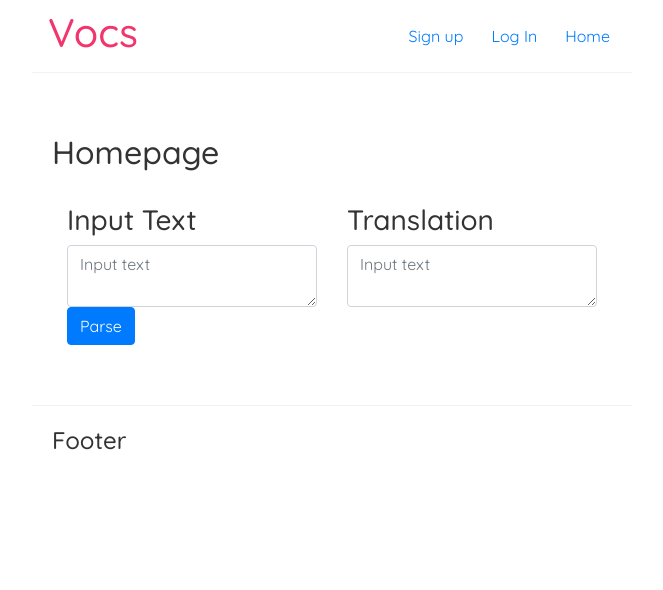
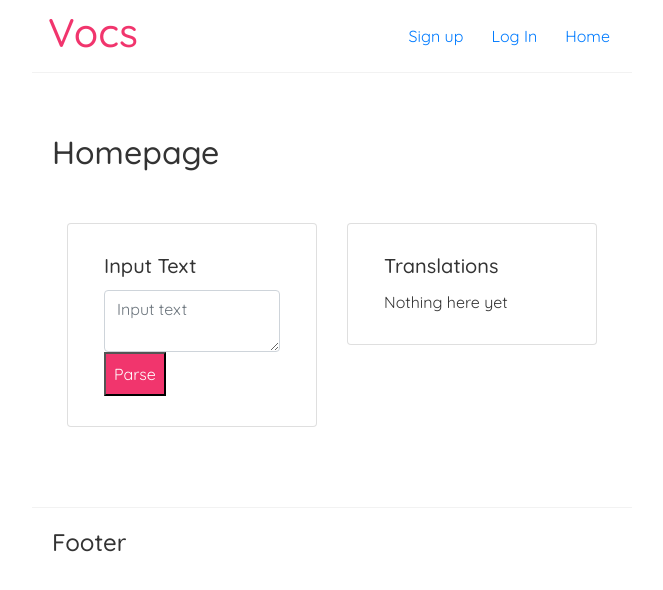
Before and after one commit to TetianaHrunyk/VocabularyLearningApp, a React (Create React App) app: page / in a window 1280 px wide. Shown: the top 590 px of the page, without its empty margins (308-971 px from the left). Built offline with nearby package versions, Linux system fonts and the light colour scheme.

Commit message:
make homepage work, shitty layout

```diff
--- a/src/components/CustomDeck.js
+++ /dev/null
@@ -1,35 +0,0 @@
-import Card from "react-bootstrap/Card"
-
-const CustomDeck = ({text}) => {
-/*    const cards = text.split(" ").map( (elem) => {
-        return (<Card>
-                    <Card.Body>
-                        <Card.Title>
-                            elem
-                        </Card.Title>
-                    </Card.Body>
-                </Card>
-        )
-    })
-
-    return (
-        <Card.CardDeck>
-            {cards}
-        </Card.CardDeck>
-    );*/
-    return (
-        text.split(" ").map((elem) => {
-            return (
-            <span className="parsed">
-                <button >
-                    {elem}
-                </button>
-            </span>
-            )
-        })
-    )
-}
-
-
-
-export default CustomDeck;
--- a/src/components/CustomForm.js
+++ /dev/null
@@ -1,34 +0,0 @@
-import Form from "react-bootstrap/Form"
-import {Col, Row, Container, Button} from "react-bootstrap"
-
-const CustomForm = ( {text, parsed, handleParse, handleText}) => {
-
-    return (
-            <Container>
-                <Row>
-                    <Col>
-                        <h3>Input Text</h3>
-                    </Col>
-                    <Col>
-                        <h3>Translation</h3>
-                    </Col>
-                </Row>
-                <Row>
-                    <Col>
-                        <Form.Control
-                            as='textarea'
-                            placeholder='Input text'
-                            value = {text}
-                            onChange={handleText}
-                        />
-                        <Button type='submit' onClick={handleParse}>Parse</Button>
-                    </Col>
-                    <Col as="article">
-                        <Form.Control as="textarea" placeholder="Input text" />
-                    </Col>
-                </Row>
-            </Container>
-     );
-}
-
-export default CustomForm;
--- a/src/components/Home.js
+++ b/src/components/Home.js
@@ -1,29 +1,62 @@
-import {useState} from "react"
-import Form from "react-bootstrap/Form"
-import {Col, Row, Container, Button, Card} from "react-bootstrap"
-import CustomForm from "./CustomForm"
-import CustomDeck from "./CustomDeck"
+import { useState } from "react"
+import { Col, Row, Container } from "react-bootstrap"
+import Left from "./Left"
+import Right from "./Right"
 
-const  Home = () => {
+const Home = () => {
     const [parsed, setParse] = useState(false);
     const [text, setText] = useState("");
+    const [queue, setQueue] = useState([])
+    const [add, setAdd] = useState([]);
 
 
-    const handleParse = ( (e) => {
+    const handleParse = (e => {
         setParse(true)
     })
 
-    const handleText = ( (e) => {
+    const handleText = (e => {
         setText(e.target.value)
+    })
+
+    const handleWordClick = ( e => {
+        queue.includes(e.target.value) ?
+        setQueue(queue.filter(item => item !== e.target.value)) :
+        setQueue(queue => [...queue, e.target.value])
+    })
+
+    const handleAdd = (e => {
+        add.includes(e.target.value) ?
+            setAdd(add.concat.filter(item => item !== e.target.value)) :
+            setAdd(add => [...add, e.target.value])
+
     })
 
     return (
         <div className="home">
             <h2>Homepage</h2><br />
-            {!parsed ?
-                    <CustomForm text = {text} parsed={parsed} handleParse={handleParse} handleText={handleText}/> :
-                    <CustomDeck text={text} />
-            }
+            <Container>
+                <Row>
+                    <Col>
+                        <Left
+                            text={text}
+                            parsed={parsed}
+                            handleParse={handleParse}
+                            handleText={handleText}
+                            queue = {queue}
+                            handleWordClick = {handleWordClick}
+                        />
+
+                    </Col>
+                    <Col>
+                        <Right
+                            parsed={parsed}
+                            queue = {queue}
+                            handleAdd = {handleAdd}
+                            add = {add}
+                        />
+                    </Col>
+                </Row>
+            </Container>
         </div>
     );
 }
--- /dev/null
+++ b/src/components/Left.js
@@ -0,0 +1,53 @@
+import Card from "react-bootstrap/Card"
+import Form from "react-bootstrap/Form"
+
+const Left = ({ text, parsed, handleParse, handleText , queue, handleWordClick}) => {
+
+  function parseText(text) {
+    return (
+      text.split(" ").map((elem) => {
+        return (
+            <button value = {elem} onClick={handleWordClick}>
+              {elem}
+            </button>
+        )
+      })
+    )
+  }
+
+  if (!parsed) {
+    return (
+      <Card>
+        <Card.Body>
+          <Card.Title>
+            Input Text
+          </Card.Title>
+          <Form.Control
+            as='textarea'
+            placeholder='Input text'
+            value={text}
+            onChange={handleText}
+          />
+
+          <button type='submit' onClick={handleParse}>Parse</button>
+        </Card.Body>
+      </Card>
+    );
+  } else {
+    return (
+      <Card>
+        <Card.Body>
+          <Card.Title>
+            Input Text
+          </Card.Title>
+            {parseText(text)}
+          <Card.Text>
+            <br />
+          </Card.Text>
+        </Card.Body>
+      </Card>
+    )
+  }
+}
+
+export default Left;
--- /dev/null
+++ b/src/components/Right.js
@@ -0,0 +1,60 @@
+import Card from "react-bootstrap/Card"
+import CardDeck from 'react-bootstrap/CardDeck'
+
+const Right = ({parsed, queue, handleAdd, add }) => {
+
+  function mapQueue(queue) {
+    return (
+      queue.map(elem => {
+        return (
+          <Card>
+            <Card.Body>
+              <Card.Title>
+                {elem}
+              </Card.Title>
+              <Card.Text>
+                Translation for {elem}
+              </Card.Text>
+              <button value = {elem} onClick = {handleAdd}>Add</button>
+            </Card.Body>
+          </Card>
+        )
+      })
+    )
+  }
+
+  if (!parsed) {
+    return (
+      <Card>
+        <Card.Body>
+          <Card.Title>
+            Translations
+          </Card.Title>
+          <Card.Text>
+            Nothing here yet
+          </Card.Text>
+        </Card.Body>
+      </Card>
+    );
+  } else {
+    return (
+      <Card>
+        <Card.Body>
+          <Card.Title>
+            Translations
+          </Card.Title>
+          <Card.Text>
+            <CardDeck>
+              {mapQueue(queue)}
+            </CardDeck>
+            <br/>
+            {add}
+          </Card.Text>
+        </Card.Body>
+      </Card>
+    )
+  }
+
+}
+
+export default Right;
--- a/src/index.css
+++ b/src/index.css
@@ -105,10 +105,10 @@
   cursor: pointer;
 }
 
-.parsed button {
+button {
   background: #f1356d;
   color: #fff;
-  border: 0;
+  border: 1;
   padding: 8px;
   border-radius: 8px;
   cursor: pointer;
```
Also changed, not shown: src/components/Deck.js (deleted, +0 -13 lines), src/components/List.js (deleted, +0 -9 lines).
